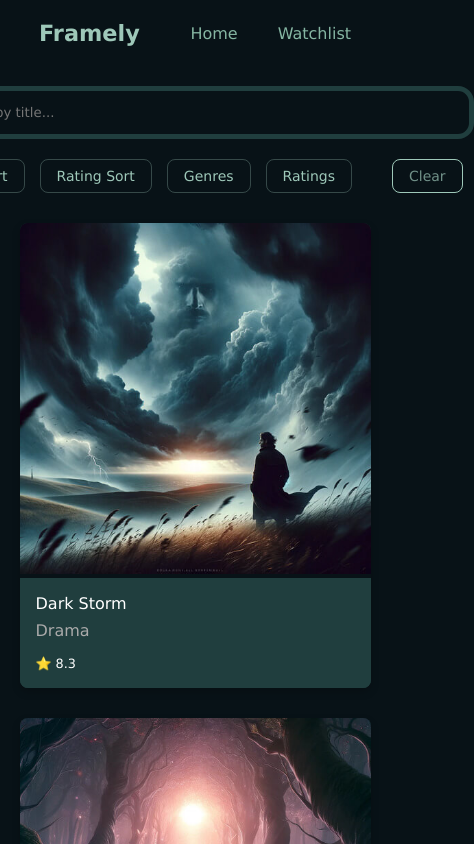
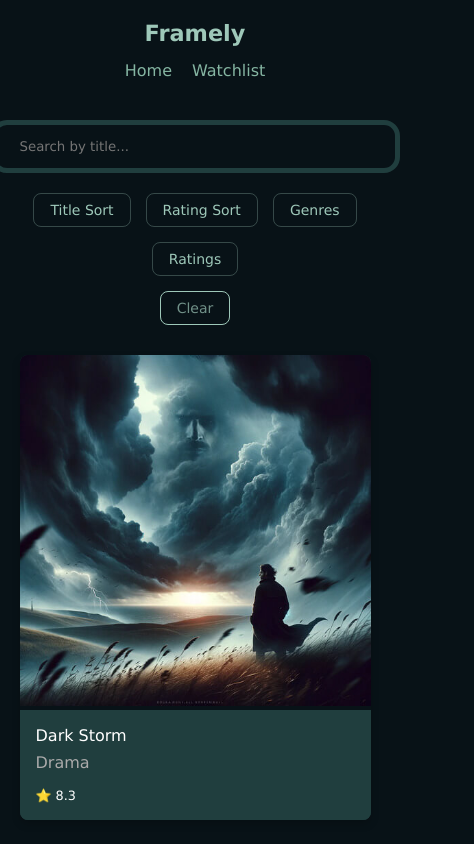
Before and after one commit to ana-maria-ursache/Movie-Application, a React (Vite) app: page / in a window 390 px wide. Shown: the top 844 px of the page, 474 px wide, since content can reach past the window. Built offline with nearby package versions, Linux system fonts and the light colour scheme.

Commit message:
fix:responsiveness

```diff
--- a/src/components/Modal/Modal.css
+++ b/src/components/Modal/Modal.css
@@ -76,3 +76,22 @@
 .watchlist-btn:hover {
   opacity: 0.8;
 }
+
+@media (max-width: 600px) {
+  .modal-content {
+    width: 95%;
+    padding: 15px;
+    max-height: 90vh;
+    overflow-y: auto;
+  }
+
+  .modal-body {
+    flex-direction: column;
+    align-items: center;
+  }
+
+  .modal-img {
+    width: 100%;
+    max-width: 250px;
+  }
+}
--- a/src/components/MoviesContainer/MoviesContainer.css
+++ b/src/components/MoviesContainer/MoviesContainer.css
@@ -1,4 +1,4 @@
-@import '../../variables.css';
+@import url('../../variables.css');
 
 .movies-container {
   display: grid;
@@ -79,3 +79,21 @@
   align-items: center;
   margin-bottom: 30px;
 }
+
+@media (max-width: 768px) {
+  .search-input {
+    width: 90%;
+  }
+
+  .filter-controls {
+    flex-direction: column;
+    gap: 15px;
+    width: 90%;
+  }
+
+  .dropdown-group {
+    flex-wrap: wrap;
+    justify-content: center;
+    gap: 10px;
+  }
+}
--- a/src/components/NavBar/NavBar.css
+++ b/src/components/NavBar/NavBar.css
@@ -32,3 +32,15 @@
 .nav-button:hover{
     color: var(--lighter-green);
 }
+
+@media (max-width: 600px) {
+  .navbar {
+    flex-direction: column;
+    gap: 15px;
+    width: 95%;
+  }
+
+  .nav-options {
+    gap: 20px;
+  }
+}
```
